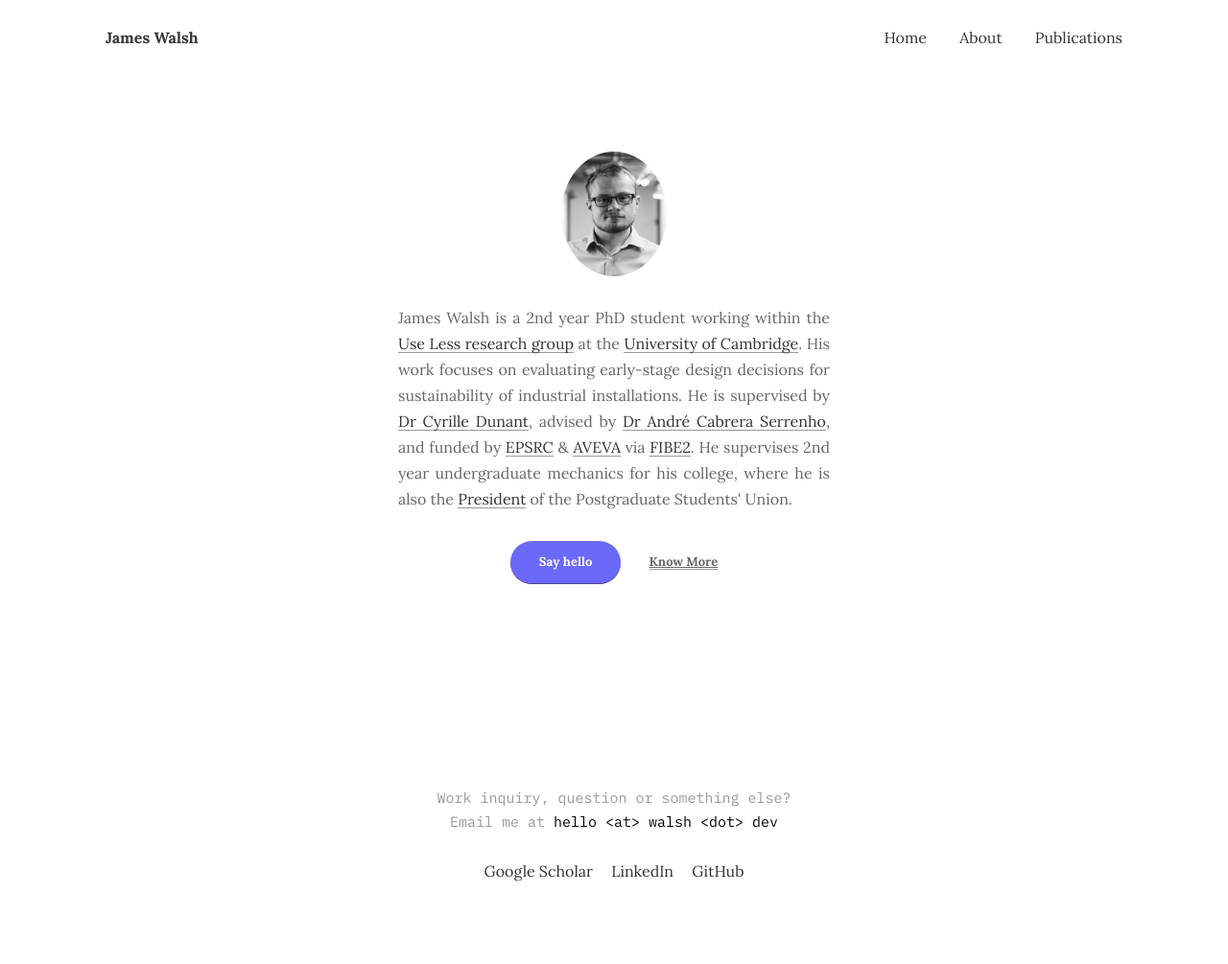
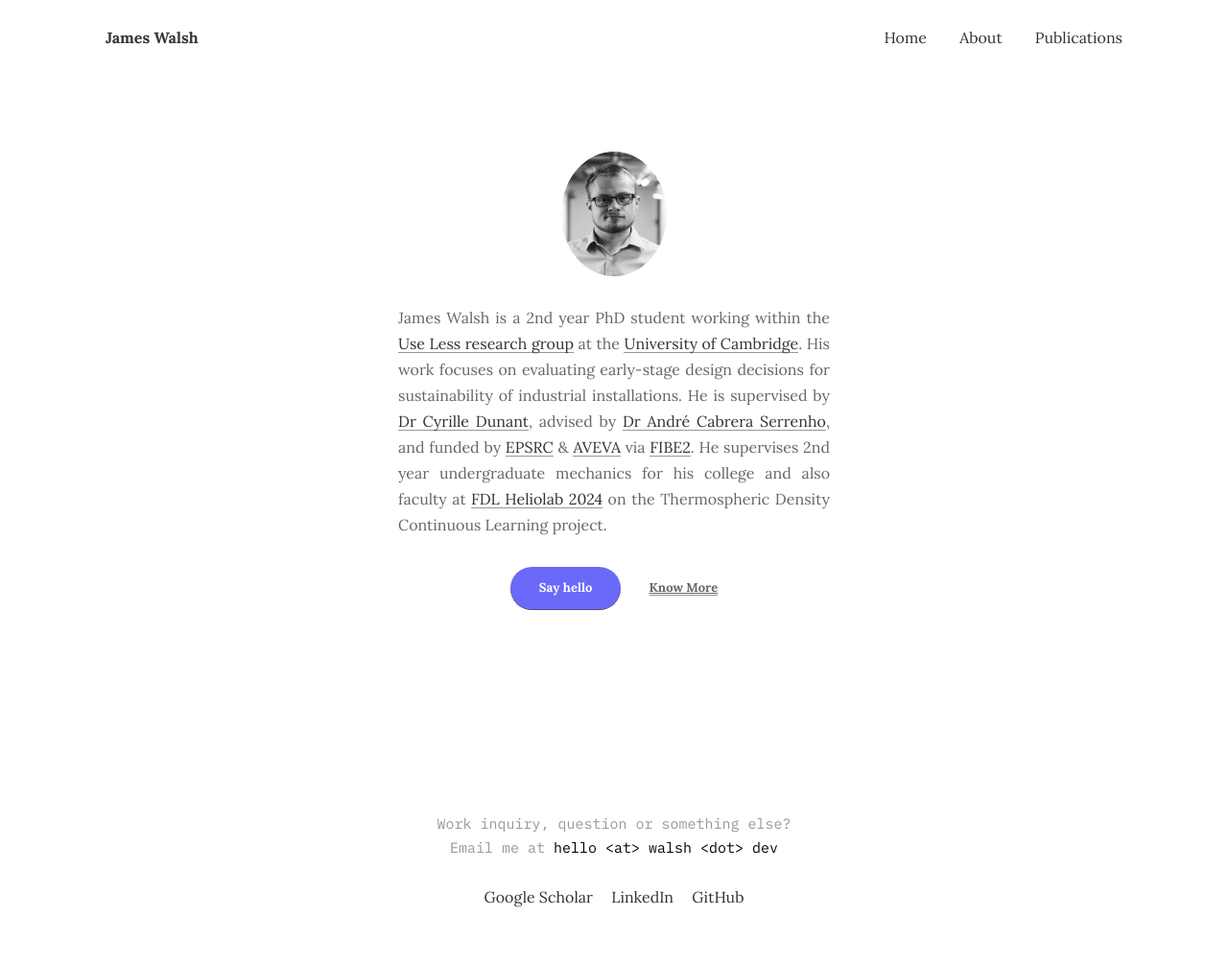
Before and after one commit to dead-water/dead-water.github.io, a Jekyll site: the page built from index.html, in a window 1280 px wide. Shown: the whole page at 96% size. Built offline with Jekyll 4.4.1, drawn with Linux system fonts in a browser that asks for light colours; before the commit the page ends 978 px from its top, so only the background shows below that.

Commit message:
Update _config.yml

```diff
--- a/_config.yml
+++ b/_config.yml
@@ -11,7 +11,7 @@ author:
   image: '/assets/img/james_walsh.jpg'
   job: PhD Student, University of Cambridge
 #   bio: <strong>Research Assistant</strong> at <a href="https://www.turing.ac.uk/people/researchers/james-walsh">The Alan Turing Institute</a> <br /><br /> Working on <a href="https://www.turing.ac.uk/research/research-projects/physics-informed-statistical-learning-battery-lifetime">physics-informed machine learning</a><br />supervised by <a href="https://warwick.ac.uk/fac/sci/statistics/staff/academic-research/damoulas/">Dr Theo Damoulas</a>
-  bio: James Walsh is a 2nd year PhD student working within the <a href="https://ukfires.org/james-walsh/">Use Less research group</a> at the <a href="https://www.fibe-cdt.eng.cam.ac.uk/staff/james-walsh">University of Cambridge</a>. His work focuses on evaluating early-stage design decisions for sustainability of industrial installations. He is supervised by <a href="https://www.uselessgroup.org/about-us/current-people/dr-cyrille-dunant">Dr Cyrille Dunant</a>, advised by <a href="https://www.uselessgroup.org/about-us/current-people/dr-andre-cabrera-serrenho">Dr André Cabrera Serrenho</a>, and funded by <a href="https://www.ukri.org/councils/epsrc/">EPSRC</a> &#38; <a href="https://www.aveva.com/">AVEVA</a> via <a href="https://www.fibe-cdt.eng.cam.ac.uk/">FIBE2</a>. He supervises 2nd year undergraduate mechanics for his college, where he is also the <a href="https://www.girtonmcr.com/committee">President</a> of the Postgraduate Students' Union.
+  bio: James Walsh is a 2nd year PhD student working within the <a href="https://ukfires.org/james-walsh/">Use Less research group</a> at the <a href="https://www.fibe-cdt.eng.cam.ac.uk/staff/james-walsh">University of Cambridge</a>. His work focuses on evaluating early-stage design decisions for sustainability of industrial installations. He is supervised by <a href="https://www.uselessgroup.org/about-us/current-people/dr-cyrille-dunant">Dr Cyrille Dunant</a>, advised by <a href="https://www.uselessgroup.org/about-us/current-people/dr-andre-cabrera-serrenho">Dr André Cabrera Serrenho</a>, and funded by <a href="https://www.ukri.org/councils/epsrc/">EPSRC</a> &#38; <a href="https://www.aveva.com/">AVEVA</a> via <a href="https://www.fibe-cdt.eng.cam.ac.uk/">FIBE2</a>. He supervises 2nd year undergraduate mechanics for his college and also faculty at <a href="https://frontierdevelopmentlab.org/fdl2024">FDL Heliolab 2024</a> on the Thermospheric Density Continuous Learning project.
   email: hello@walsh.dev
 
 
```
